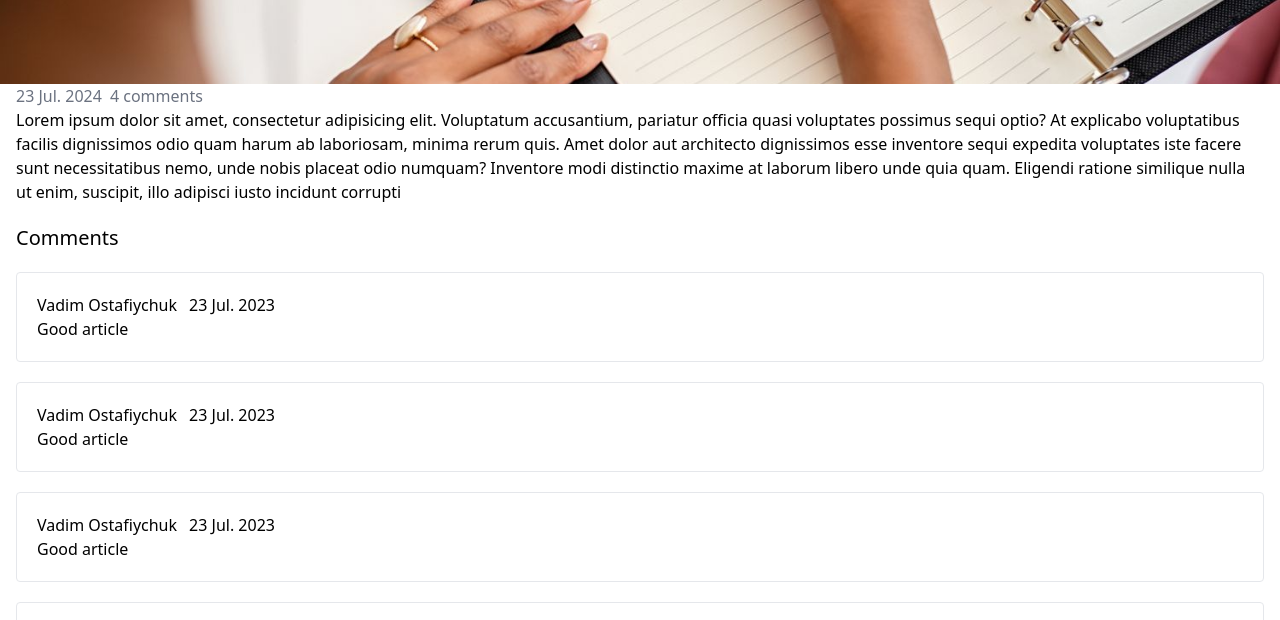
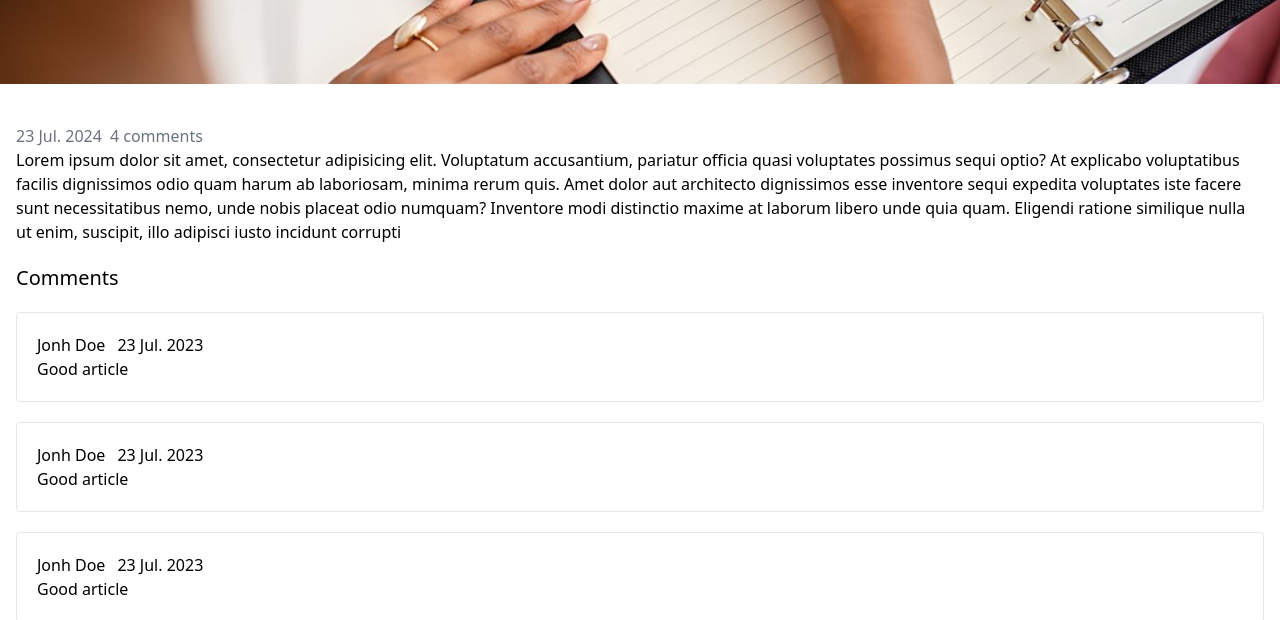
Before and after one commit to vadim-ostafiychuk/blogx-html-taiwindcss, a website: page src/article.html in a window 1280 px wide. Shown: the part 286-906 px from the top of the page. Drawn offline with Linux system fonts and the light colour scheme.

Commit message:
article mb

```diff
--- a/src/article.html
+++ b/src/article.html
@@ -40,7 +40,7 @@
       </header>
       <main class="grow">
         <div
-          class="h-[300px] bg-[url('../assets/image.jpg')] bg-center bg-no-repeat bg-cover relative text-center"
+          class="h-[300px] bg-[url('../assets/image.jpg')] bg-center bg-no-repeat bg-cover relative text-center mb-10"
         >
           <h1
             class="absolute left-0 right-0 bottom-0 top-1/2 text-4xl text-white"
@@ -70,21 +70,21 @@
           <div class="flex flex-col gap-5 my-5">
             <div class="w-full max-w-full border border-gray-200 rounded p-5">
               <div class="flex gap-3">
-                <h4>Vadim Ostafiychuk</h4>
+                <h4>Jonh Doe</h4>
                 <span>23 Jul. 2023</span>
               </div>
               <p>Good article</p>
             </div>
             <div class="w-full max-w-full border border-gray-200 rounded p-5">
               <div class="flex gap-3">
-                <h4>Vadim Ostafiychuk</h4>
+                <h4>Jonh Doe</h4>
                 <span>23 Jul. 2023</span>
               </div>
               <p>Good article</p>
             </div>
             <div class="w-full max-w-full border border-gray-200 rounded p-5">
               <div class="flex gap-3">
-                <h4>Vadim Ostafiychuk</h4>
+                <h4>Jonh Doe</h4>
                 <span>23 Jul. 2023</span>
               </div>
               <p>Good article</p>
```
Also changed, not shown: src/output.css.
